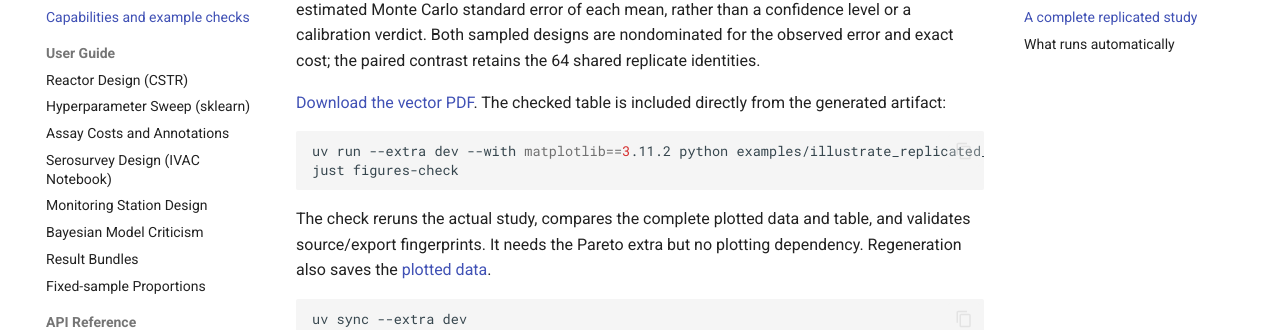
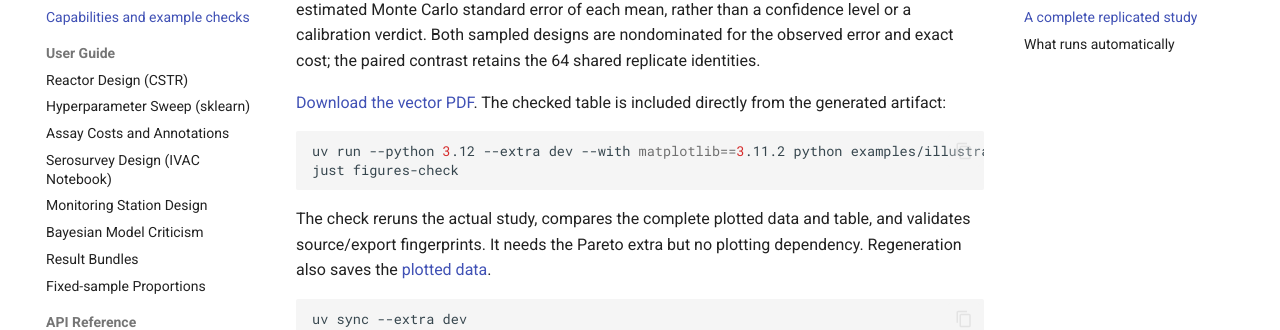
Before and after one commit to jcm-sci/trade-study, an MkDocs documentation site: the page built from docs/guide/capabilities.md, in a window 1280 px wide and 900 px high, scrolled down 2463 px. Shown: the part 118-448 px from the top of the window. Built offline with MkDocs 1.6.1 and Material for MkDocs 9.7.7, drawn with Linux system fonts in a browser that asks for light colours; comment, search, counter and statistics services are not loaded.

Commit message:
docs: select Python 3.12 for illustration regeneration (#207)
Make the documented optional plotting command work from a core checkout using an older supported interpreter. Regeneration produces identical vector exports; no core requirements change.

Co-authored-by: Copilot <223556219+Copilot@users.noreply.github.com>

````diff
--- a/docs/guide/capabilities.md
+++ b/docs/guide/capabilities.md
@@ -50,7 +50,7 @@ paired contrast retains the 64 shared replicate identities.
 The checked table is included directly from the generated artifact:
 
 ```bash
-uv run --extra dev --with matplotlib==3.11.2 python examples/illustrate_replicated_study.py
+uv run --python 3.12 --extra dev --with matplotlib==3.11.2 python examples/illustrate_replicated_study.py
 just figures-check
 ```
 
````
Also changed, not shown: CHANGELOG.md (+2 -1 lines).
